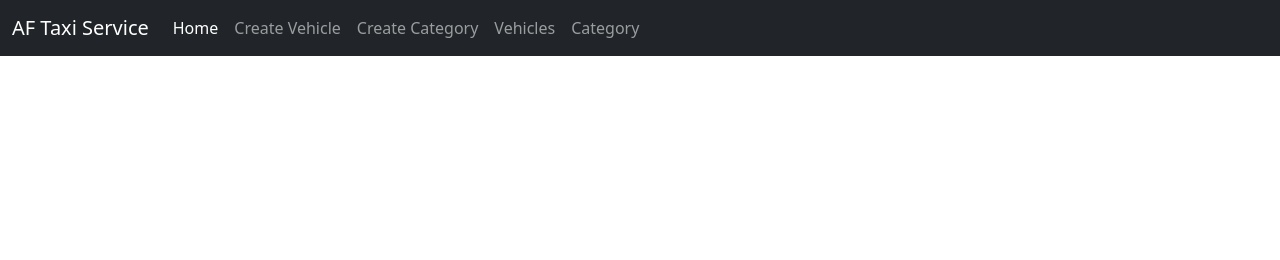
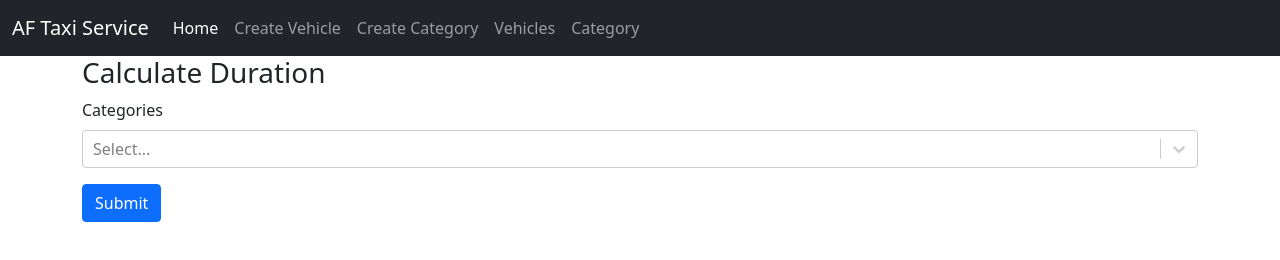
Before and after one commit to ushan1997/taxi-front-v1, a React app: page /calcDuration in a window 1280 px wide. Built offline with nearby package versions, Linux system fonts and the light colour scheme; no server answers.

Commit message:
calculation interface created

```diff
--- a/App.js
+++ b/App.js
@@ -8,6 +8,7 @@ import catagory from './components/ViewCatogory';
 import viewVehicleInfo from './components/viewVehiclesInfo';
 import calcTripCharge from './components/calcTripCharge';
 import updateVehicle from './components/updateVehicle';
+import calcDuration from './components/calcDuration';
 
 const App = () => {
     return (
@@ -23,6 +24,7 @@ const App = () => {
                         <Route path="/catagory" component={catagory}/>
                         <Route path="/incatagory/:id" component={viewVehicleInfo}/>
                         <Route path="/vehicle/navigateUpdate/:id" component={updateVehicle}/>
+                        <Route path="/calcDuration" component={calcDuration}/>
                     </Switch>
                 </section>
             </Router>
--- /dev/null
+++ b/components/calcDuration.js
@@ -0,0 +1,81 @@
+import React, { Component } from 'react';
+import axios from 'axios';
+import Select from 'react-select';
+
+class calcDuration extends Component {
+    constructor(props) {
+        super(props);
+        this.state={
+            categories :[],
+            options :[],
+            selectedCategoies :[],
+            total :0
+        };
+        this.onSelectedCategory = this.onSelectedCategory.bind(this);
+        this.onCalculate = this.onCalculate.bind(this);
+    }
+    componentDidMount() {
+        axios.get('http://localhost:8080/categories/view')
+        .then(response =>{
+            this.setState({categories : response.data.data},()=>{
+                console.log(this.state.categories)
+
+                let data =[];
+                this.state.categories.map((value,index)=>{
+                    let category ={
+                        value : value._id,
+                        label : value.name,
+                        duration : value.duration
+                    }
+                    data.push(category)
+                    console.log(data)
+                })
+                this.setState({options : data})
+            });
+        }).catch(error =>{
+            console.log(error.message)
+        })
+    }
+    onSelectedCategory(event){
+        this.setState({ selectedCategoies: event ? event.map(category => category.value) :[] });
+        console.log("selected category :",this.state.selectedCategoies)
+    }
+    onCalculate(event){
+        event.preventDefault();
+
+        console.log(this.state.selectedCategoies)
+        this.state.selectedCategoies.map((id)=>{
+            let totalduration =0;
+            console.log(id)
+            axios.get(`http://localhost:8080/categories/getDuration/${id}`)
+            .then((response)=>{
+                totalduration =response.data.data +totalduration;
+                this.setState({total :totalduration})
+                console.log(this.state.total)
+            })
+        })
+        alert(this.state.total)
+    }
+
+    render() {
+        return (
+                 <div className = 'container'>
+                <h3>Calculate Duration</h3>
+                <form onSubmit={this.onCalculate}>
+                  <div class="mb-3">
+                    <label for="type" className="form-label">Categories</label>
+                    <Select
+                     onChange={this.onSelectedCategory}
+                     options={this.state.options}
+                     className="basic-multi-select"
+                     isMulti
+                    />
+                    </div>
+                    <button type="submit" className="btn btn-primary" /*onClick={this.onSubmit}*/>Submit</button>
+                </form>
+            </div>
+        );
+    }
+}
+
+export default calcDuration;
--- a/components/createCatogory.js
+++ b/components/createCatogory.js
@@ -33,6 +33,8 @@ class createCatogory extends Component {
                 })
                 this.setState({options :data})
             });
+        }).catch(err =>{
+            console.log("Error",err.message)
         })
     }
 
```
Also changed, not shown: index.html (+0 -3 lines), dist/index.html, 2 other files.
